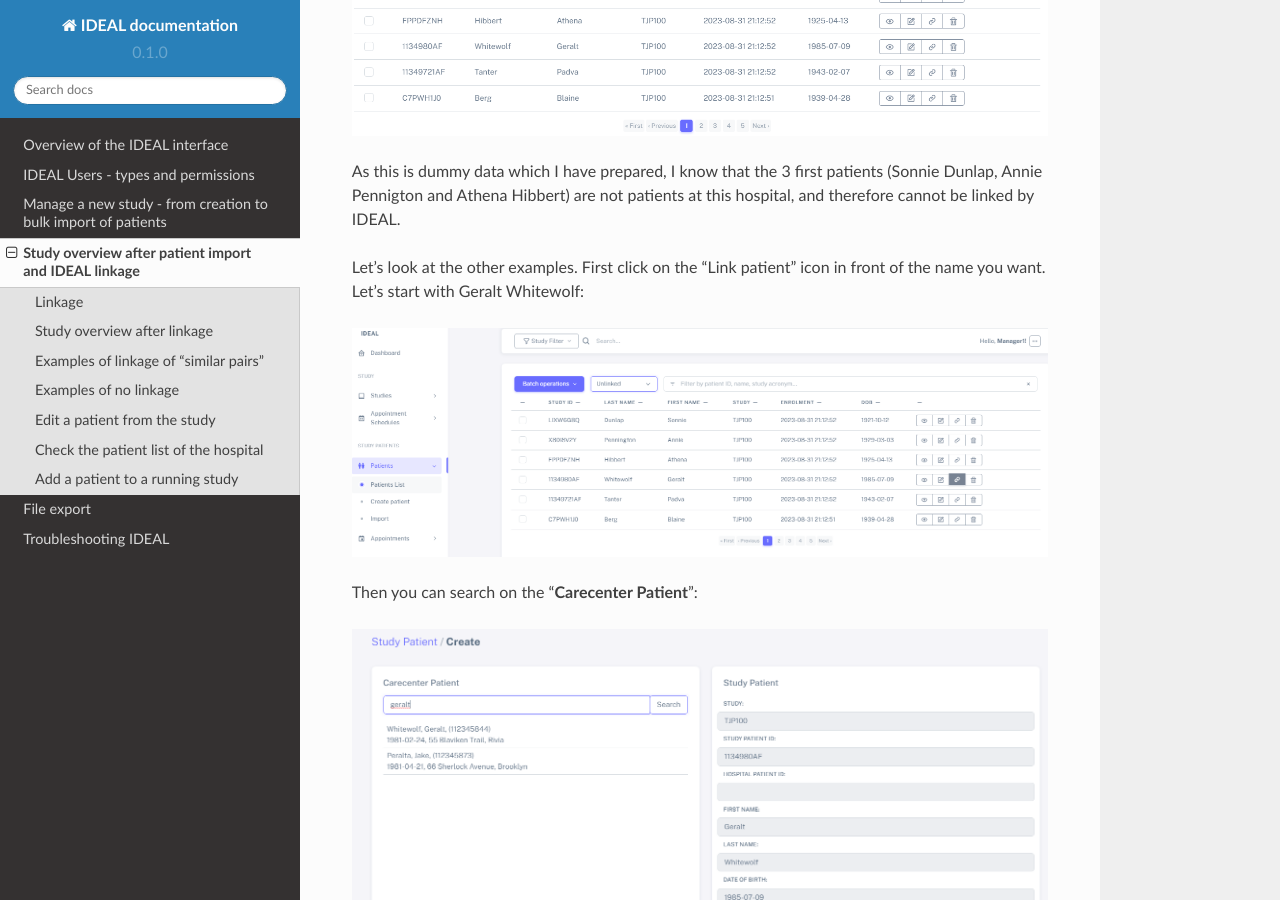
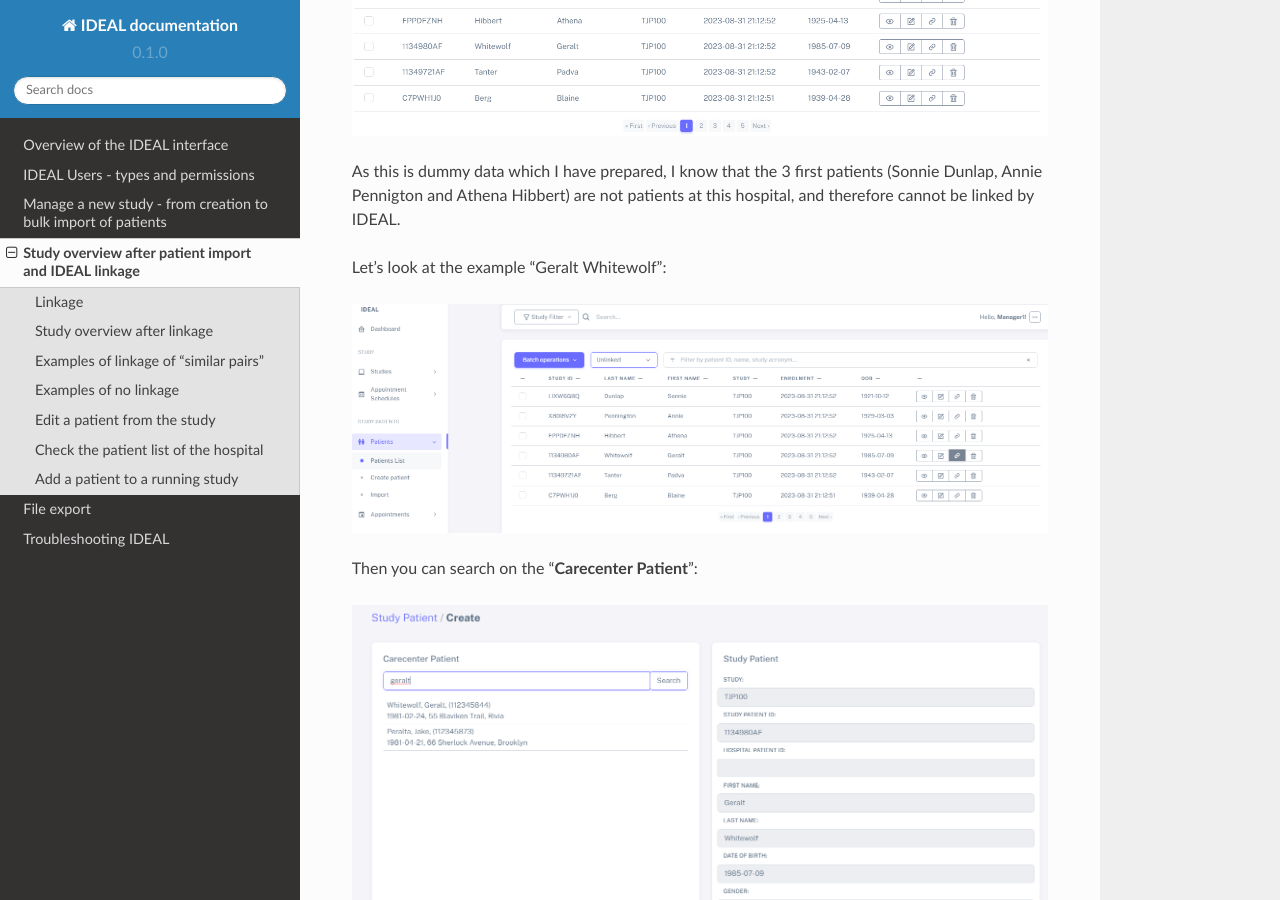
Before and after one commit to Nynuphar/IDEAL-doc, a Sphinx documentation site: the page built from docs/source/linkage.rst, in a window 1280 px wide and 900 px high, scrolled down 3862 px. Built offline with Sphinx 7.4.7 and the Read the Docs theme 2.0.0, drawn with Linux system fonts in a browser that asks for light colours; some of the changed text lies outside the part shown.

Commit message:
Update linkage.rst

```diff
--- a/docs/source/linkage.rst
+++ b/docs/source/linkage.rst
@@ -81,7 +81,7 @@ In my case, there were 5 patients which were not linked to the hospital database
 
 As this is dummy data which I have prepared, I know that the 3 first patients (Sonnie Dunlap, Annie Pennigton and Athena Hibbert) are not patients at this hospital, and therefore cannot be linked by IDEAL.
 
-Let's look at the other examples. First click on the "Link patient" icon in front of the name you want. Let's start with Geralt Whitewolf:
+Let's look at the example "Geralt Whitewolf":
 
 
 .. image:: G1.png
@@ -116,7 +116,7 @@ In order to update the Study details, you can navigate to "**Patients**" and the
 .. image:: EditPatientIcon.png
 
 
-And make your changes as shown below as well (in the Study table, and don't forget to **save**):
+And make your changes as shown below as well (in the Study table, and don't forget to **Save**):
 
 
 .. image:: EditPatient.png
```
Also changed, not shown: other parts of docs/source/linkage.rst (+1 -1 lines).
